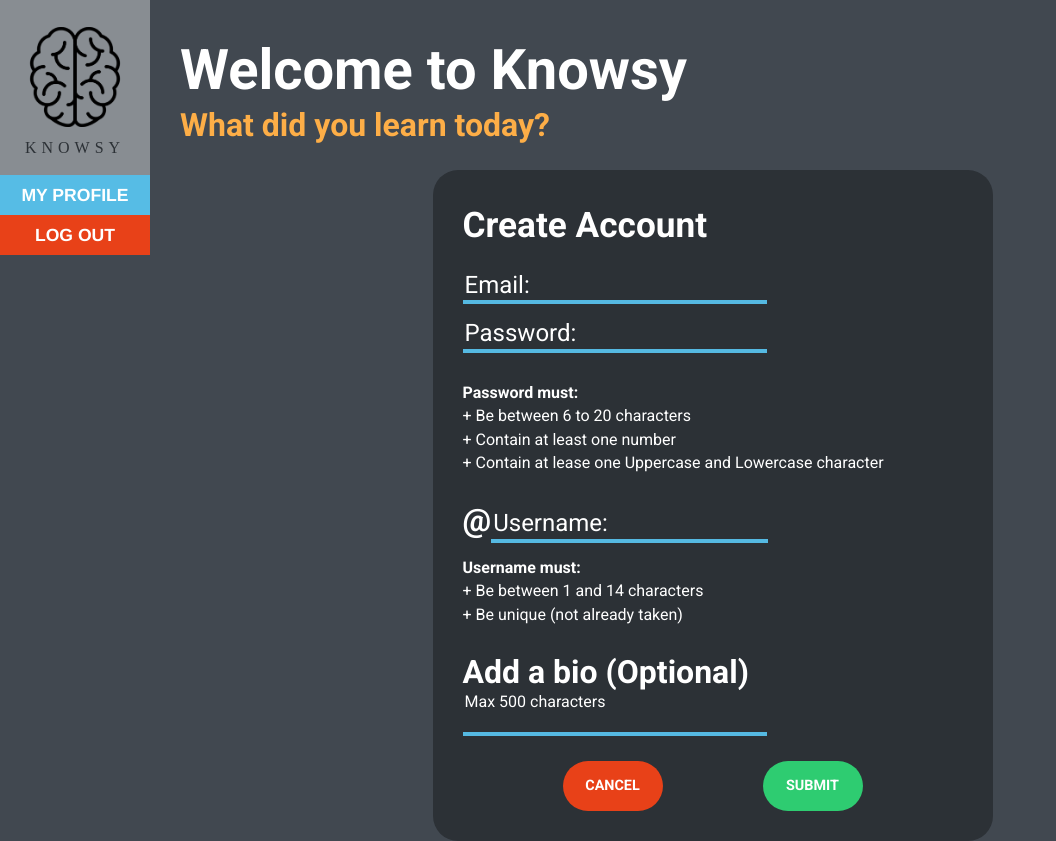
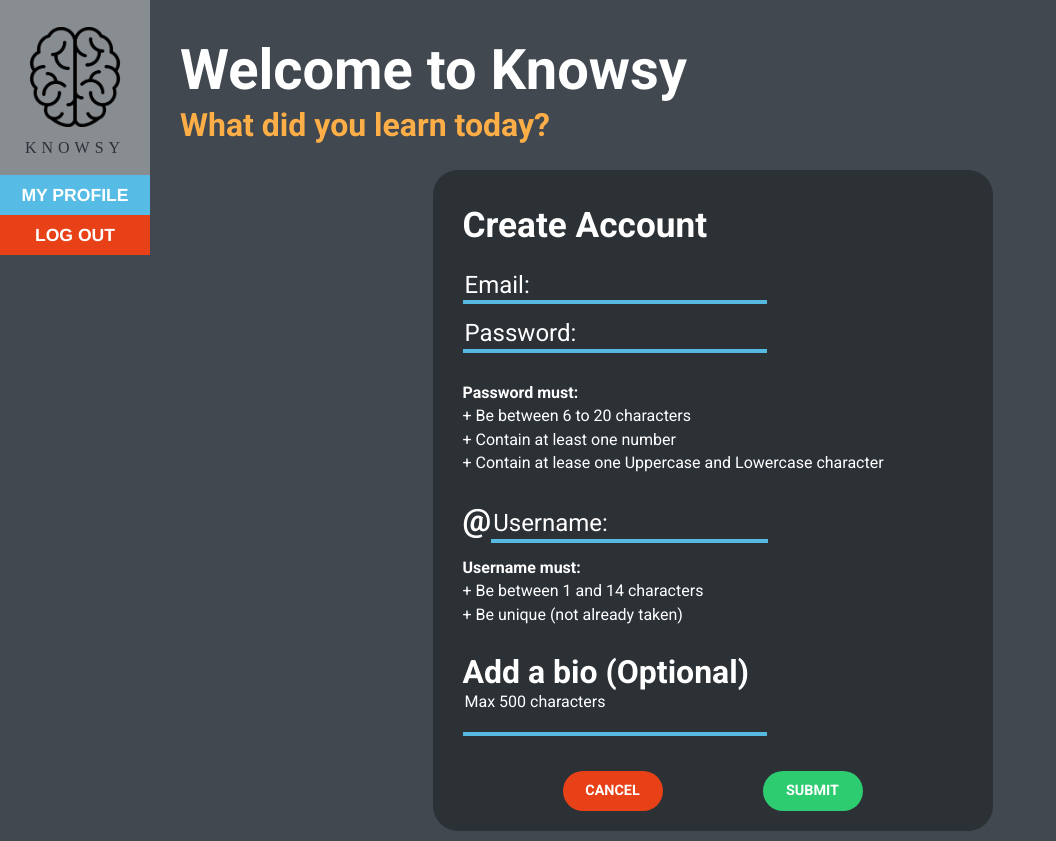
Before and after one commit to Mayden-Academy/2020-sept-knowsys-frontend, a React (Create React App) app: page /createaccount in a window 1280 px wide. Shown: the whole page, without its empty margins (0-1056 px from the left). Built offline with nearby package versions, Linux system fonts and the light colour scheme.

Commit message:
fixed button -> link tag styling

```diff
--- a/public/index.html
+++ b/public/index.html
@@ -2,7 +2,7 @@
 <html lang="en">
   <head>
     <meta charset="utf-8" />
-    <link rel=”shortcut icon” href=”%PUBLIC_URL%/favicon.ico”>
+    <link rel="icon" href="%PUBLIC_URL%/favicon.svg" />
     <link rel="stylesheet" href="https://necolas.github.io/normalize.css/8.0.1/normalize.css">
     <meta name="viewport" content="width=device-width, initial-scale=1" />
     <meta name="theme-color" content="#000000" />
--- a/src/Components/CreateAccountForm/style.css
+++ b/src/Components/CreateAccountForm/style.css
@@ -88,32 +88,33 @@ textarea {
 }
 
 .createAccountButtonContainer a {
-    width: 100px;
-    height: 50px;
     border: none;
-    text-align: center;
-    align-content: center;
     color: #ffffff;
     font-family: Futura, "Roboto", "JetBrains Mono", sans-serif;
     font-weight: 800;
     font-size: 0.9rem;
-    transition-duration: 0.4s;
-    border-radius: 25px;
     text-decoration: none;
+    text-align: center;
 }
 
 .createAccountButtonContainer {
-    margin-top: 25px;
+    margin-top: 35px;
+    margin-bottom: -10px;
     display: flex;
-    align-items: stretch;
     justify-content: space-evenly;
 
 }
 
 .confirmFormSubmit {
     background: #2ECC71;
+    width: 100px;
+    line-height: 40px;
+    border-radius: 25px;
 }
 
 .cancelFormSubmit {
     background:#E84118;
+    width: 100px;
+    line-height: 40px;
+    border-radius: 25px;
 }
--- a/src/Components/LoginPage/index.js
+++ b/src/Components/LoginPage/index.js
@@ -73,9 +73,12 @@ class LoginPage extends React.Component {
                     	<input classname="loginInputs" type="password" placeholder="Password:"></input>
 						<div className="loginPageButtons">
 							{/*//func is not being called!*/}
-						<Link to="/user" class="loginButton">LOGIN</Link>
-						<Link to="/createaccount" class="createAccountButton">CREATE ACCOUNT</Link>
-
+						<div class="loginButton">
+							<Link to="/user">LOGIN</Link>
+						</div>
+						<div class="createAccountButton">
+						<Link to="/createaccount">CREATE ACCOUNT</Link>
+						</div>
 						</div>
 					</form>
 				</div>
--- a/src/Components/LoginPage/style.css
+++ b/src/Components/LoginPage/style.css
@@ -18,7 +18,7 @@
     resize: none;
     font-size: 1.5rem;
     font-weight: 800;
-    background-color: rgba(44, 49, 54, 0.8);
+    background-color: rgba(44, 49, 54, 0.9);
     color: #ffffff;
     margin-bottom: 15px;
 }
@@ -30,32 +30,33 @@
 }
 
 .loginForm a {
-    width: 100px;
     border: none;
     color: #ffffff;
     font-family: Futura, "Roboto", "JetBrains Mono", sans-serif;
     font-weight: 800;
     font-size: 0.9rem;
-    transition-duration: 0.4s;
-    border-radius: 25px;
     text-decoration: none;
     text-align: center;
 }
 
 .loginButton {
     background-color: #2ECC71;
+    width: 100px;
+    line-height: 40px;
+    border-radius: 25px;
+
 }
 
 .createAccountButton {
-    background-color: #55B9E2
+    background-color: #55B9E2;
+    width: 175px;
+    line-height: 40px;
+    border-radius: 25px;
 }
 
 .loginPageButtons {
     display: flex;
     justify-content: space-evenly;
-    margin-top: 20px;
+    text-align: center;
+    padding-top: 15px;
 }
-
-.buttonStylingFlexbox {
-
-}
--- a/src/Components/UserPage/style.css
+++ b/src/Components/UserPage/style.css
@@ -10,7 +10,7 @@ margin-bottom: 25px;
 .bioContentContainer {
     display: flex;
     flex-direction: column;
-    background-color: rgba(255, 255, 255, 0.8);
+    background-color: rgba(255, 255, 255, 0.9);
     border-radius: 25px;
     padding: 25px;
     color: #000000;
--- a/src/index.css
+++ b/src/index.css
@@ -70,7 +70,6 @@ code {
 .circleBackground{
   position: fixed;
   z-index: -10;
-  display: flex;
 }
 
 .blueCircle{
```
